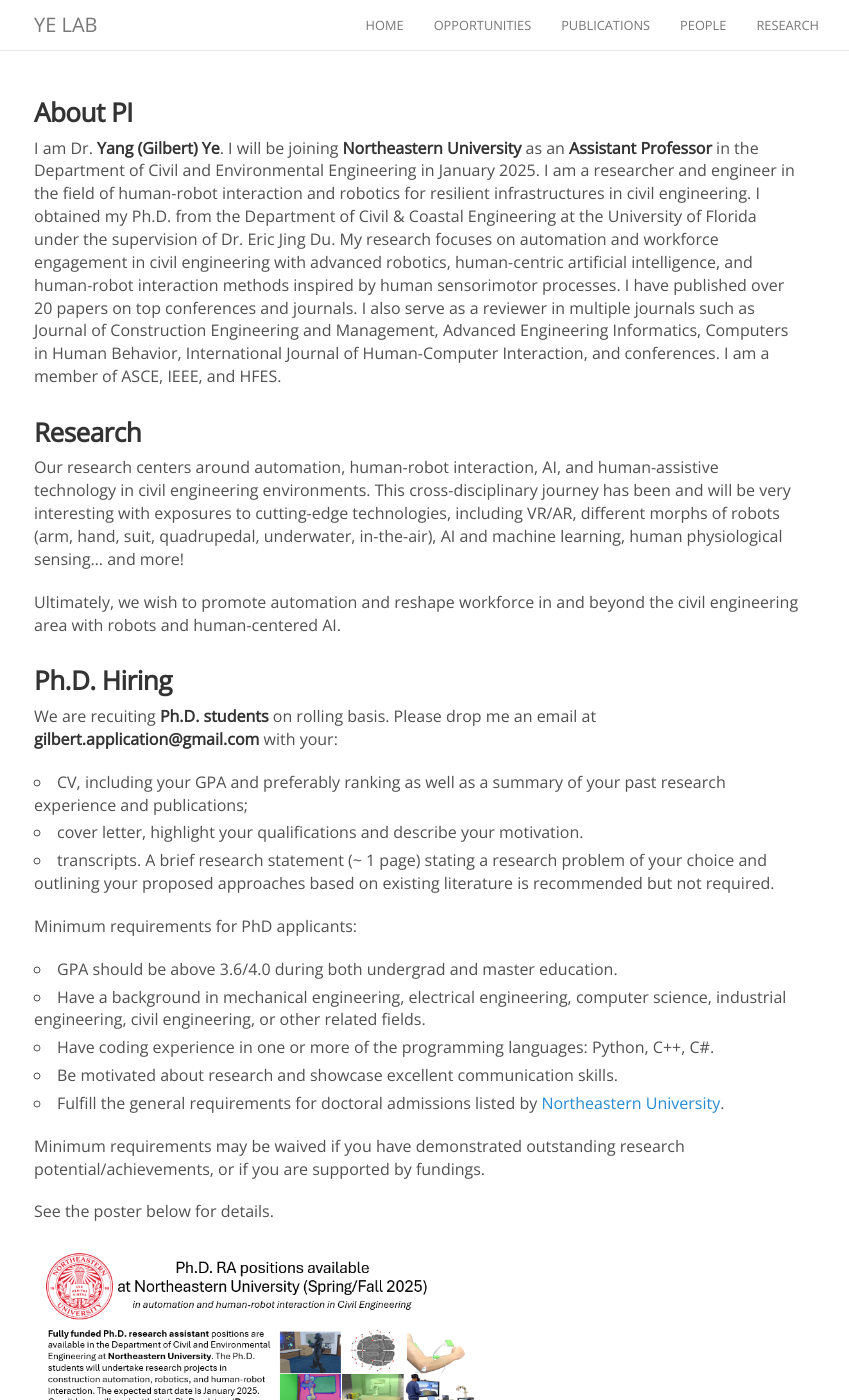
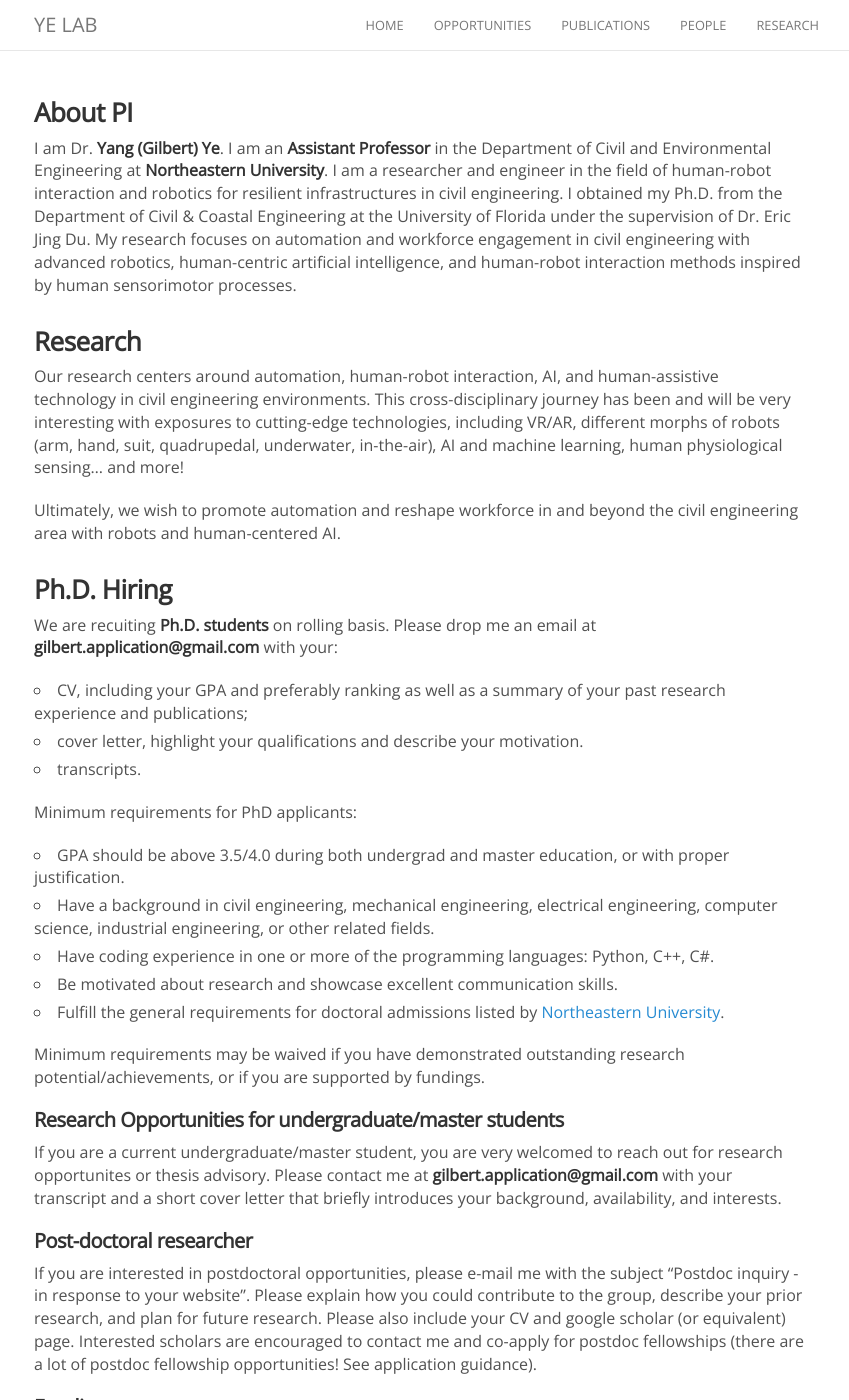
Before and after one commit to gilbert-yangye/gilbert-yangye.github.io, a Jekyll site: the page built from opportunities.md, in a window 1280 px wide and 1400 px high. Shown: the whole window, without its empty margins (221-1070 px from the left). Built offline with Jekyll 4.4.1, drawn with Linux system fonts in a browser that asks for light colours; nearby versions of some CDN libraries; comment, search, counter and statistics services are not loaded; some of the changed text lies outside the part shown.

Commit message:
update 03/2025

```diff
--- a/opportunities.md
+++ b/opportunities.md
@@ -4,12 +4,9 @@
 ---
 
 ### About PI
-I am Dr. **Yang (Gilbert) Ye**. I will be joining **Northeastern University** as an **Assistant Professor** in the Department of Civil and Environmental Engineering in January 2025. I am a researcher and engineer in the field of human-robot interaction and robotics for resilient infrastructures in civil engineering.
+I am Dr. **Yang (Gilbert) Ye**. I am an **Assistant Professor** in the Department of Civil and Environmental Engineering at **Northeastern University**. I am a researcher and engineer in the field of human-robot interaction and robotics for resilient infrastructures in civil engineering.
 I obtained my Ph.D. from the Department of Civil & Coastal Engineering at the University of Florida under the supervision of Dr. Eric Jing Du. My research focuses on automation and workforce engagement in civil engineering with advanced robotics,
 human-centric artificial intelligence, and human-robot interaction methods inspired by human sensorimotor processes.
-I  have published over 20 papers on top conferences and journals. I also serve as a reviewer in multiple journals such as Journal of Construction Engineering and Management,
-Advanced Engineering Informatics, Computers in Human Behavior, International Journal of Human-Computer Interaction, and conferences. I am a member of ASCE, IEEE, and HFES.
-
 
 ### Research
 Our research centers around automation, human-robot interaction, AI, and human-assistive technology in civil engineering environments.
@@ -24,28 +21,23 @@
 - CV, including your GPA and preferably ranking as well as a summary of your past research experience and publications;
 - cover letter, highlight your qualifications and describe your motivation.
 - transcripts.
-A brief research statement (~ 1 page) stating a research problem of your choice and outlining your proposed approaches based on existing literature is recommended but not required.
 
 Minimum requirements for PhD applicants:
-- GPA should be above 3.6/4.0 during both undergrad and master education.
-- Have a background in mechanical engineering, electrical engineering, computer science, industrial engineering, civil engineering, or other related fields.
+- GPA should be above 3.5/4.0 during both undergrad and master education, or with proper justification.
+- Have a background in civil engineering, mechanical engineering, electrical engineering, computer science, industrial engineering, or other related fields.
 - Have coding experience in one or more of the programming languages: Python, C++, C#.
 - Be motivated about research and showcase excellent communication skills.
 - Fulfill the general requirements for doctoral admissions listed by [Northeastern University](https://coe.northeastern.edu/academics-experiential-learning/graduate-school-of-engineering/graduate-admissions/).
 
 Minimum requirements may be waived if you have demonstrated outstanding research potential/achievements, or if you are supported by fundings.
 
-See the poster below for details.
-
-![Desktop View](/images/Hire/poster.png){: width="60%" height="60%" }
-
 #### Research Opportunities for undergraduate/master students
-If you are a current undergraduate/master student at Northeastern, you are very welcomed to reach out for research opportunites or thesis advisory.
+If you are a current undergraduate/master student, you are very welcomed to reach out for research opportunites or thesis advisory.
 Please contact me at **gilbert.application@gmail.com** with your transcript and a short cover letter that briefly introduces your background, availability, and interests.
 
 #### Post-doctoral researcher
 If you are interested in postdoctoral opportunities, please e-mail me with the subject "Postdoc inquiry - in response to your website". Please explain how you could contribute to the group, describe your prior research, and plan for future research. Please also include your CV and google scholar (or equivalent) page.
-If you do not provide these items, I am not able to respond to your e-mail. Interested scholars are encouraged to contact me and co-apply for postdoc fellowships (there are a lot of postdoc fellowship opportunities! See application guidance).
+Interested scholars are encouraged to contact me and co-apply for postdoc fellowships (there are a lot of postdoc fellowship opportunities! See application guidance).
 
 #### Funding
 All Ph.D. students and postdocs are funded. Funding includes all tuition, insurance, plus a stipend for living expenses.
```
